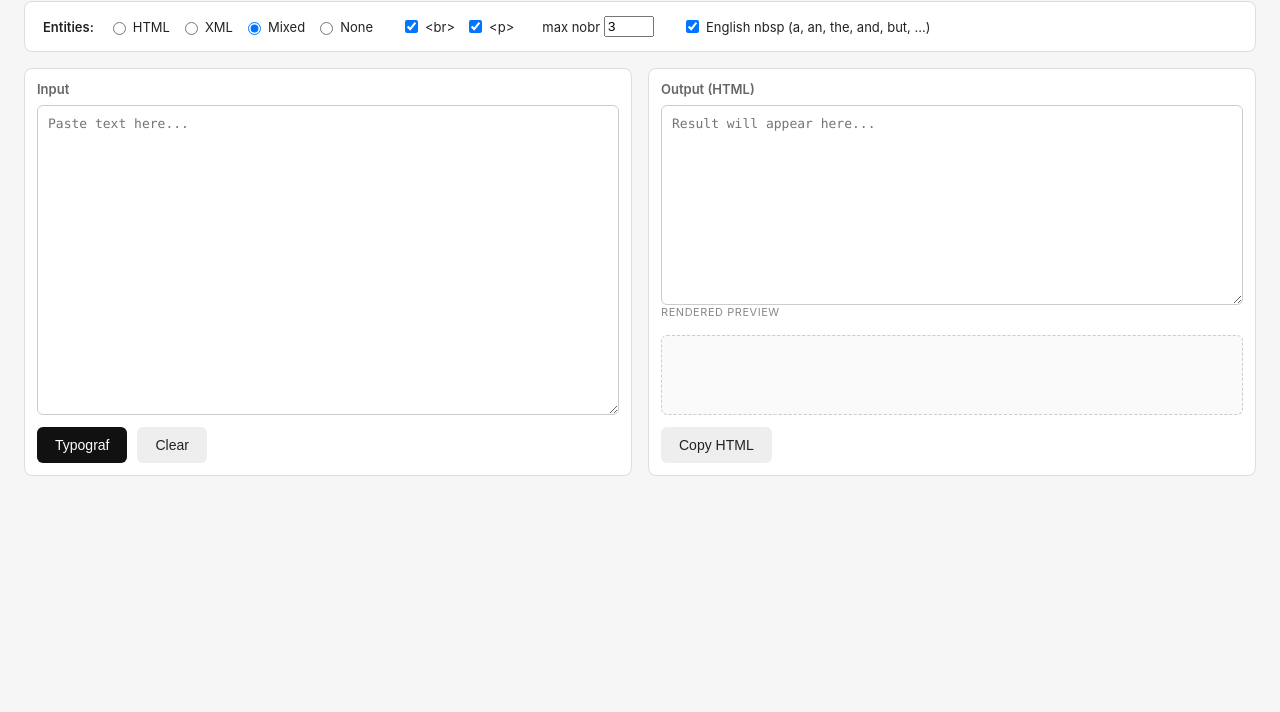
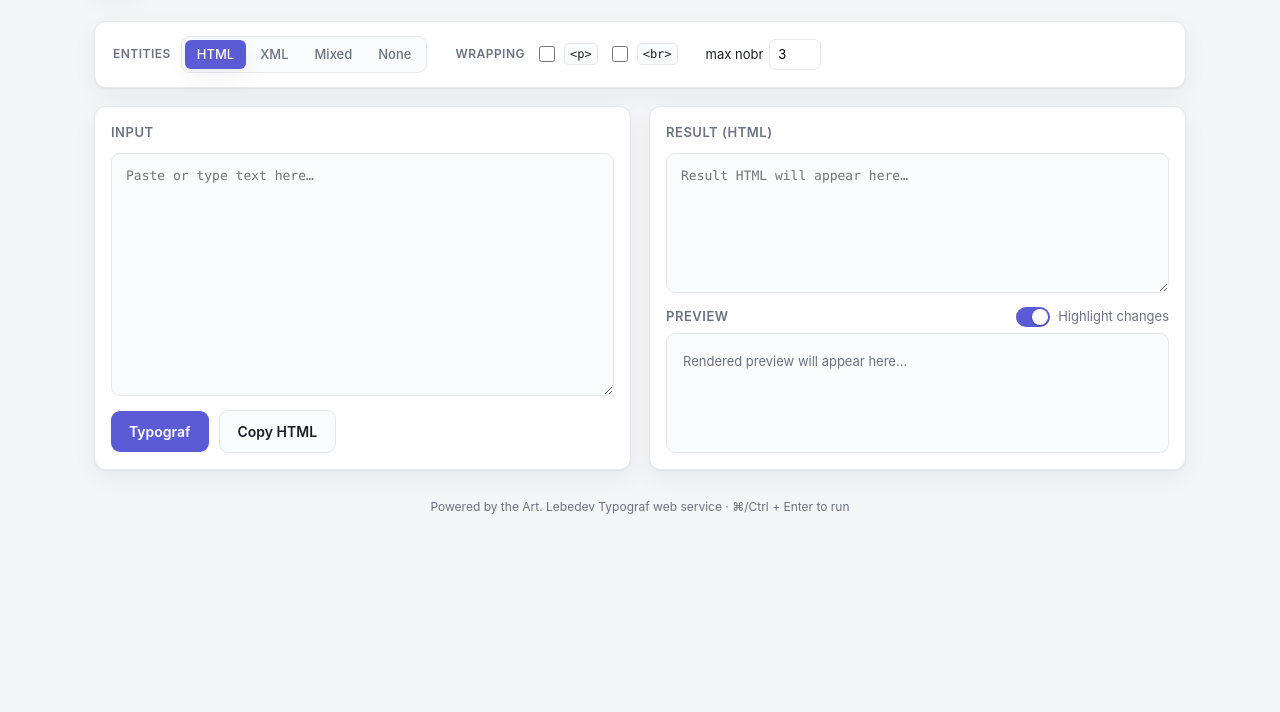
Before and after one commit to YATTAZOOOO/best-typography-tool-ever-created, a website: page public/index.html in a window 1280 px wide. Shown: the part 88-800 px from the top of the page. Drawn offline with Linux system fonts and the light colour scheme.

Commit message:
Redesign UI, add change-highlighting preview, and expand English rules
Interface
- Rewrite public/index.html in a clean, modern style: header, settings
  bar (segmented entity control, wrapping checkboxes, max-nobr), two
  rounded cards, and a pill toggle. Still zero-dependency, single file.
- Default to HTML entities; leave <p>/<br> wrapping off on launch.
- Move "Copy HTML" next to "Typograf" in the Input footer; remove "Clear".

Highlight changes
- Add highlight.js: wraps inserted typographic characters (&nbsp;, dashes,
  guillemets, curly quotes, ellipses, ©/®/™, …) in <mark class="tg-change">.
- server.js now returns { result, preview }; the "Highlight changes" switch
  (on by default) flips between them client-side without a re-request.

English typography
- Replace englishNbsp.js with englishTypography.js: ordered passes for
  multi-word phrases, single-word forward binders (prepositions/
  conjunctions), and backward-binding particles. Always on, tag-safe, and
  tolerant of &nbsp; the upstream service already inserted mid-phrase.

Align server.js fallbacks (entityType=1, useBr/useP=false) and update
README.md to document the rules, highlighting, and new defaults.

```diff
--- a/public/index.html
+++ b/public/index.html
@@ -2,204 +2,276 @@
 <html lang="en">
 <head>
 <meta charset="utf-8">
-<title>Typograf — local</title>
+<meta name="viewport" content="width=device-width, initial-scale=1">
+<title>Typograf</title>
 <style>
+  :root {
+    --bg: #f4f5f7;
+    --surface: #ffffff;
+    --surface-2: #fafbfc;
+    --border: #e6e8ec;
+    --text: #1a1d24;
+    --muted: #6b7280;
+    --accent: #5b5bd6;
+    --accent-hover: #4a4ac4;
+    --mark: #ffd6e0;
+    --danger: #c01548;
+    --radius: 12px;
+    --shadow: 0 1px 2px rgba(16, 24, 40, 0.05), 0 8px 24px rgba(16, 24, 40, 0.05);
+    --mono: ui-monospace, SFMono-Regular, Menlo, Consolas, "Liberation Mono", monospace;
+  }
   * { box-sizing: border-box; }
+  html, body { height: 100%; }
   body {
-    font-family: -apple-system, BlinkMacSystemFont, "Segoe UI", Roboto, sans-serif;
     margin: 0;
-    padding: 24px;
-    background: #f6f6f6;
-    color: #222;
+    font-family: -apple-system, BlinkMacSystemFont, "Segoe UI", Roboto, Helvetica, Arial, sans-serif;
+    background: var(--bg);
+    color: var(--text);
+    -webkit-font-smoothing: antialiased;
+    line-height: 1.5;
   }
-  h1 { margin: 0 0 4px; font-size: 20px; }
-  .sub { color: #666; font-size: 13px; margin-bottom: 20px; }
-  .controls {
-    background: #fff;
-    border: 1px solid #ddd;
-    border-radius: 8px;
+  .app {
+    max-width: 1140px;
+    margin: 0 auto;
+    padding: 32px 24px 48px;
+  }
+
+  /* Header */
+  .topbar { display: flex; align-items: center; justify-content: space-between; margin-bottom: 24px; }
+  .brand { display: flex; align-items: center; gap: 14px; }
+  .logo {
+    width: 44px; height: 44px; flex: none;
+    display: grid; place-items: center;
+    background: var(--accent); color: #fff;
+    border-radius: 12px;
+    font-size: 24px; font-weight: 700;
+    box-shadow: var(--shadow);
+  }
+  h1 { margin: 0; font-size: 22px; font-weight: 700; letter-spacing: -0.01em; }
+  .tagline { margin: 0; font-size: 13px; color: var(--muted); }
+
+  /* Settings */
+  .settings {
+    background: var(--surface);
+    border: 1px solid var(--border);
+    border-radius: var(--radius);
+    box-shadow: var(--shadow);
     padding: 14px 18px;
-    margin-bottom: 16px;
+    margin-bottom: 18px;
     display: flex;
     flex-wrap: wrap;
-    gap: 18px 28px;
     align-items: center;
-    font-size: 13px;
+    gap: 14px 28px;
   }
-  .controls fieldset {
-    border: 0;
-    padding: 0;
-    margin: 0;
-    display: flex;
-    gap: 10px;
-    align-items: center;
+  .setting-group { display: flex; align-items: center; gap: 10px; }
+  .setting-label { font-size: 12px; font-weight: 600; color: var(--muted); text-transform: uppercase; letter-spacing: 0.04em; }
+
+  .segmented { display: inline-flex; background: var(--surface-2); border: 1px solid var(--border); border-radius: 9px; padding: 3px; gap: 2px; }
+  .segmented label { position: relative; cursor: pointer; }
+  .segmented input { position: absolute; opacity: 0; pointer-events: none; }
+  .segmented span {
+    display: block; padding: 5px 12px; border-radius: 6px;
+    font-size: 13px; font-weight: 500; color: var(--muted);
+    transition: background 0.12s, color 0.12s;
   }
-  .controls label { display: inline-flex; align-items: center; gap: 4px; cursor: pointer; }
-  .controls input[type=number] { width: 50px; }
-  .controls .label-bold { font-weight: 600; margin-right: 4px; }
-  .panes {
-    display: grid;
-    grid-template-columns: 1fr 1fr;
-    gap: 16px;
-  }
-  .pane {
-    background: #fff;
-    border: 1px solid #ddd;
-    border-radius: 8px;
-    padding: 12px;
+  .segmented input:checked + span { background: var(--accent); color: #fff; box-shadow: var(--shadow); }
+  .segmented input:focus-visible + span { outline: 2px solid var(--accent); outline-offset: 2px; }
+
+  .checkbox { display: inline-flex; align-items: center; gap: 6px; font-size: 13px; cursor: pointer; }
+  .checkbox input[type=checkbox] { width: 16px; height: 16px; accent-color: var(--accent); cursor: pointer; }
+  .checkbox code { font-family: var(--mono); font-size: 12px; background: var(--surface-2); border: 1px solid var(--border); padding: 1px 5px; border-radius: 5px; }
+  input[type=number] { width: 52px; padding: 5px 8px; border: 1px solid var(--border); border-radius: 7px; font: inherit; font-size: 13px; accent-color: var(--accent); }
+  input[type=number]:focus-visible { outline: 2px solid var(--accent); outline-offset: 1px; border-color: var(--accent); }
+
+  /* Panes */
+  .panes { display: grid; grid-template-columns: 1fr 1fr; gap: 18px; }
+  .card {
+    background: var(--surface);
+    border: 1px solid var(--border);
+    border-radius: var(--radius);
+    box-shadow: var(--shadow);
+    padding: 16px;
     display: flex;
     flex-direction: column;
-    min-height: 320px;
   }
-  .pane h2 { margin: 0 0 8px; font-size: 13px; color: #666; font-weight: 600; }
+  .card-head { display: flex; align-items: center; justify-content: space-between; margin-bottom: 10px; }
+  .card-head h2 { margin: 0; font-size: 13px; font-weight: 600; color: var(--muted); text-transform: uppercase; letter-spacing: 0.04em; }
   textarea {
-    width: 100%;
-    flex: 1;
-    border: 1px solid #ccc;
-    border-radius: 6px;
-    padding: 10px;
-    font-family: ui-monospace, SFMono-Regular, Menlo, Consolas, monospace;
-    font-size: 13px;
-    resize: vertical;
-    min-height: 200px;
+    width: 100%; flex: 1; min-height: 240px; resize: vertical;
+    border: 1px solid var(--border); border-radius: 9px; padding: 12px 14px;
+    font-family: var(--mono); font-size: 13px; line-height: 1.6; color: var(--text);
+    background: var(--surface-2);
   }
+  textarea:focus-visible { outline: 2px solid var(--accent); outline-offset: 1px; border-color: var(--accent); }
+  #output { min-height: 140px; }
+
+  /* Preview */
+  .preview-head { display: flex; align-items: center; justify-content: space-between; margin: 14px 0 6px; }
+  .preview-title { font-size: 13px; font-weight: 600; color: var(--muted); text-transform: uppercase; letter-spacing: 0.04em; }
   .preview {
-    margin-top: 12px;
-    border: 1px dashed #ccc;
-    border-radius: 6px;
-    padding: 10px;
-    background: #fafafa;
-    font-size: 14px;
-    line-height: 1.5;
-    min-height: 80px;
+    border: 1px solid var(--border); border-radius: 9px; padding: 14px 16px;
+    background: var(--surface-2); min-height: 120px; flex: 1;
+    font-size: 15px; line-height: 1.7; overflow-wrap: anywhere;
   }
-  .preview-label { font-size: 11px; color: #888; text-transform: uppercase; letter-spacing: 0.05em; margin-bottom: 4px; }
-  .actions { margin-top: 12px; display: flex; gap: 10px; align-items: center; }
+  .preview:empty::before { content: "Rendered preview will appear here…"; color: var(--muted); font-size: 13px; }
+  mark.tg-change { background: var(--mark); color: inherit; border-radius: 3px; padding: 0 1px; }
+
+  /* Switch */
+  .switch { display: inline-flex; align-items: center; gap: 8px; cursor: pointer; user-select: none; }
+  .switch input { position: absolute; opacity: 0; pointer-events: none; }
+  .track {
+    width: 34px; height: 20px; border-radius: 999px; background: #cfd3da;
+    position: relative; transition: background 0.15s; flex: none;
+  }
+  .thumb { position: absolute; top: 2px; left: 2px; width: 16px; height: 16px; border-radius: 50%; background: #fff; box-shadow: 0 1px 2px rgba(0,0,0,0.25); transition: transform 0.15s; }
+  .switch input:checked ~ .track { background: var(--accent); }
+  .switch input:checked ~ .track .thumb { transform: translateX(14px); }
+  .switch input:focus-visible ~ .track { outline: 2px solid var(--accent); outline-offset: 2px; }
+  .switch-label { font-size: 13px; color: var(--muted); }
+
+  /* Buttons + footer */
+  .card-foot { display: flex; align-items: center; gap: 10px; margin-top: 14px; }
   button {
-    background: #111;
-    color: #fff;
-    border: 0;
-    border-radius: 6px;
-    padding: 10px 18px;
-    font-size: 14px;
-    cursor: pointer;
+    border: 0; border-radius: 9px; padding: 10px 18px;
+    font: inherit; font-size: 14px; font-weight: 600; cursor: pointer;
+    transition: background 0.12s, opacity 0.12s;
   }
+  button.primary { background: var(--accent); color: #fff; }
+  button.primary:hover { background: var(--accent-hover); }
+  button.ghost { background: var(--surface-2); color: var(--text); border: 1px solid var(--border); }
+  button.ghost:hover { background: #eef0f3; }
   button:disabled { opacity: 0.5; cursor: default; }
-  button.secondary { background: #eee; color: #222; }
-  .status { font-size: 12px; color: #888; }
-  .error { color: #b00020; }
+  .status { font-size: 12px; color: var(--muted); }
+  .status.error { color: var(--danger); }
+
+  .appfoot { margin-top: 28px; text-align: center; font-size: 12px; color: var(--muted); }
+
+  @media (max-width: 820px) {
+    .panes { grid-template-columns: 1fr; }
+  }
 </style>
 </head>
 <body>
-  <h1>Typograf — local</h1>
-  <div class="sub">
-    Art. Lebedev Typograf web service + post-processing that adds <code>&amp;nbsp;</code>
-    after English articles, coordinating conjunctions, and short prepositions.
+  <div class="app">
+    <header class="topbar">
+      <div class="brand">
+        <span class="logo">¶</span>
+        <div>
+          <h1>Typograf</h1>
+          <p class="tagline">Make your text typographically correct — with English line-breaking rules applied automatically.</p>
         </div>
+      </div>
+    </header>
 
-  <div class="controls">
-    <fieldset>
-      <span class="label-bold">Entities:</span>
-      <label><input type="radio" name="entityType" value="1"> HTML</label>
-      <label><input type="radio" name="entityType" value="2"> XML</label>
-      <label><input type="radio" name="entityType" value="4" checked> Mixed</label>
-      <label><input type="radio" name="entityType" value="3"> None</label>
-    </fieldset>
-    <fieldset>
-      <label><input type="checkbox" id="useBr" checked> &lt;br&gt;</label>
-      <label><input type="checkbox" id="useP" checked> &lt;p&gt;</label>
-    </fieldset>
-    <fieldset>
-      <label>max nobr <input type="number" id="maxNobr" value="3" min="0" max="20"></label>
-    </fieldset>
-    <fieldset>
-      <label>
-        <input type="checkbox" id="englishNbsp" checked>
-        English nbsp (a, an, the, and, but, …)
-      </label>
-    </fieldset>
+    <section class="settings">
+      <div class="setting-group">
+        <span class="setting-label">Entities</span>
+        <div class="segmented">
+          <label><input type="radio" name="entityType" value="1" checked><span>HTML</span></label>
+          <label><input type="radio" name="entityType" value="2"><span>XML</span></label>
+          <label><input type="radio" name="entityType" value="4"><span>Mixed</span></label>
+          <label><input type="radio" name="entityType" value="3"><span>None</span></label>
         </div>
+      </div>
+      <div class="setting-group">
+        <span class="setting-label">Wrapping</span>
+        <label class="checkbox"><input type="checkbox" id="useP"> <code>&lt;p&gt;</code></label>
+        <label class="checkbox"><input type="checkbox" id="useBr"> <code>&lt;br&gt;</code></label>
+      </div>
+      <div class="setting-group">
+        <label class="checkbox">max&nbsp;nobr <input type="number" id="maxNobr" value="3" min="0" max="20"></label>
+      </div>
+    </section>
 
-  <div class="panes">
-    <div class="pane">
-      <h2>Input</h2>
-      <textarea id="input" placeholder="Paste text here..."></textarea>
-      <div class="actions">
-        <button id="go">Typograf</button>
-        <button id="clear" class="secondary">Clear</button>
+    <main class="panes">
+      <section class="card">
+        <div class="card-head"><h2>Input</h2></div>
+        <textarea id="input" placeholder="Paste or type text here…"></textarea>
+        <div class="card-foot">
+          <button id="go" class="primary">Typograf</button>
+          <button id="copy" class="ghost">Copy HTML</button>
           <span class="status" id="status"></span>
         </div>
+      </section>
+
+      <section class="card">
+        <div class="card-head"><h2>Result&nbsp;(HTML)</h2></div>
+        <textarea id="output" readonly placeholder="Result HTML will appear here…"></textarea>
+        <div class="preview-head">
+          <span class="preview-title">Preview</span>
+          <label class="switch" title="Highlight the characters Typograf changed">
+            <input type="checkbox" id="hl" checked>
+            <span class="track"><span class="thumb"></span></span>
+            <span class="switch-label">Highlight changes</span>
+          </label>
         </div>
-    <div class="pane">
-      <h2>Output (HTML)</h2>
-      <textarea id="output" readonly placeholder="Result will appear here..."></textarea>
-      <div class="preview-label">Rendered preview</div>
         <div class="preview" id="preview"></div>
-      <div class="actions">
-        <button id="copy" class="secondary">Copy HTML</button>
-      </div>
-    </div>
+      </section>
+    </main>
+
+    <footer class="appfoot">
+      Powered by the Art. Lebedev Typograf web service · ⌘/Ctrl + Enter to run
+    </footer>
   </div>
 
 <script>
   const $ = (id) => document.getElementById(id);
-  const status = $("status");
+  const statusEl = $("status");
+  let lastResult = "";
+  let lastPreview = "";
+
+  function setStatus(msg, isError) {
+    statusEl.textContent = msg;
+    statusEl.classList.toggle("error", !!isError);
+  }
+
+  function renderPreview() {
+    $("preview").innerHTML = $("hl").checked ? lastPreview : lastResult;
+  }
 
   async function run() {
     const text = $("input").value;
-    if (!text.trim()) { status.textContent = "Nothing to process."; return; }
-    const entityType = parseInt(document.querySelector('input[name=entityType]:checked').value, 10);
+    if (!text.trim()) { setStatus("Nothing to process.", false); return; }
     const payload = {
       text,
-      entityType,
+      entityType: parseInt(document.querySelector('input[name=entityType]:checked').value, 10),
       useBr: $("useBr").checked,
       useP: $("useP").checked,
       maxNobr: parseInt($("maxNobr").value, 10) || 0,
-      englishNbsp: $("englishNbsp").checked,
     };
     $("go").disabled = true;
-    status.textContent = "Processing...";
-    status.classList.remove("error");
+    setStatus("Processing…", false);
     try {
       const res = await fetch("/process", {
         method: "POST",
-        headers: {"Content-Type": "application/json"},
+        headers: { "Content-Type": "application/json" },
         body: JSON.stringify(payload),
       });
       const data = await res.json();
-      if (!res.ok) {
-        status.textContent = "Error: " + (data.error || res.statusText);
-        status.classList.add("error");
-        return;
-      }
-      $("output").value = data.result;
-      $("preview").innerHTML = data.result;
-      status.textContent = "Done.";
+      if (!res.ok) { setStatus("Error: " + (data.error || res.statusText), true); return; }
+      lastResult = data.result || "";
+      lastPreview = data.preview || lastResult;
+      $("output").value = lastResult;
+      renderPreview();
+      setStatus("Done.", false);
     } catch (e) {
-      status.textContent = "Network error: " + e.message;
-      status.classList.add("error");
+      setStatus("Network error: " + e.message, true);
     } finally {
       $("go").disabled = false;
     }
   }
 
   $("go").addEventListener("click", run);
-  $("clear").addEventListener("click", () => {
-    $("input").value = "";
-    $("output").value = "";
-    $("preview").innerHTML = "";
-    status.textContent = "";
-  });
+  $("hl").addEventListener("change", renderPreview);
   $("copy").addEventListener("click", async () => {
-    const out = $("output").value;
-    if (!out) return;
+    if (!lastResult) return;
     try {
-      await navigator.clipboard.writeText(out);
-      status.textContent = "Copied.";
+      await navigator.clipboard.writeText(lastResult);
+      setStatus("Copied.", false);
     } catch {
       $("output").select();
       document.execCommand("copy");
-      status.textContent = "Copied.";
+      setStatus("Copied.", false);
     }
   });
   $("input").addEventListener("keydown", (e) => {
```
Also changed, not shown: englishNbsp.js (deleted, +0 -37 lines), englishTypography.js (added, +139 -0 lines), highlight.js (added, +78 -0 lines), server.js (+7 -8 lines), README.md. Lines whose indentation alone changed are shown as unchanged.
